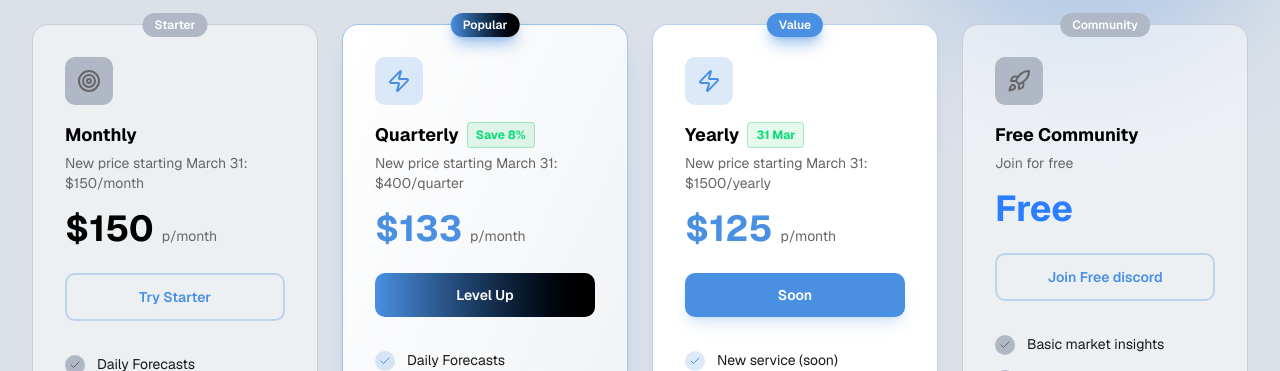
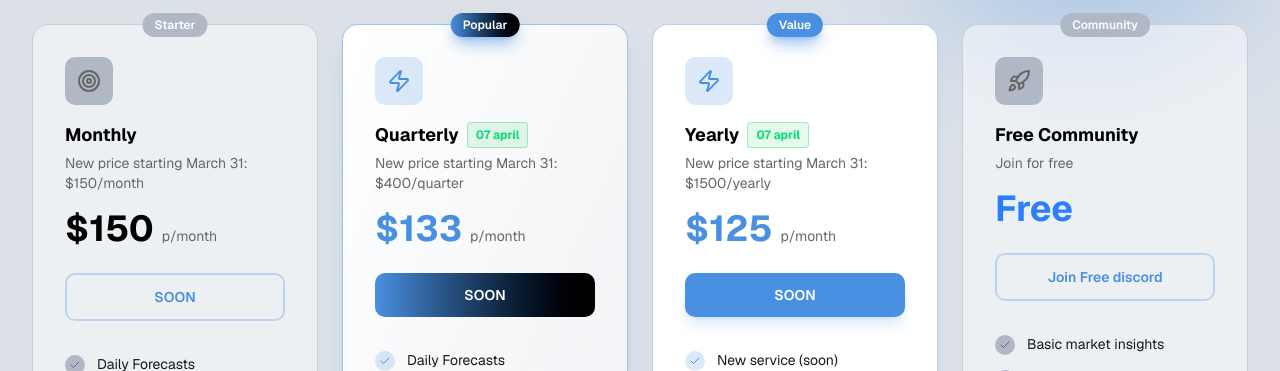
Before and after one commit to hloser77/University-of-Trading-MA, a Next.js app: page / in a window 1280 px wide. Shown: the part 3440-3811 px from the top of the page. Built offline with nearby package versions, Linux system fonts and the light colour scheme.

Commit message:
Update plans.tsx

```diff
--- a/components/plans.tsx
+++ b/components/plans.tsx
@@ -21,8 +21,8 @@ const plans = [
       { name: "New service (soon)", included: false },
       { name: "New service (soon)", included: false },
     ],
-    cta: "Try Starter",
-    link: "https://whop.com/checkout/plan_kiqNoqKnKESuY",
+    cta: "SOON",
+    link: "#",
     popular: false,
   },
   {
@@ -42,11 +42,11 @@ const plans = [
       { name: "New service (soon)", included: false },
       { name: "New service (soon)", included: false },
     ],
-    cta: "Level Up",
-    link: "https://whop.com/checkout/6lrV6wVi0c7caMFtPX-Szut-0ex1-g7ES-TjjaI5saP6m4/",
+    cta: "SOON",
+    link: "#",
     popular: false,
     elite: true,
-    saving: "Save 8%",
+    saving: "07 april",
   },
   {
     name: "Yearly",
@@ -65,10 +65,10 @@ const plans = [
       { name: "New service (soon)", included: true },
       { name: "New service (soon)", included: true },
     ],
-    cta: "Soon",
+    cta: "SOON",
     link: "#",
     popular: true,
-    saving: "31 Mar",
+    saving: "07 april",
   },
   {
     name: "Free Community",
```
